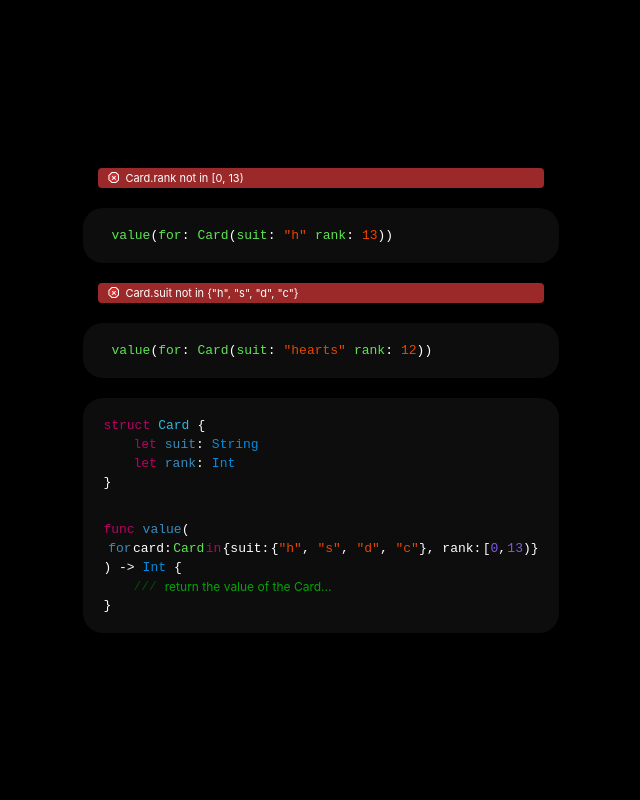
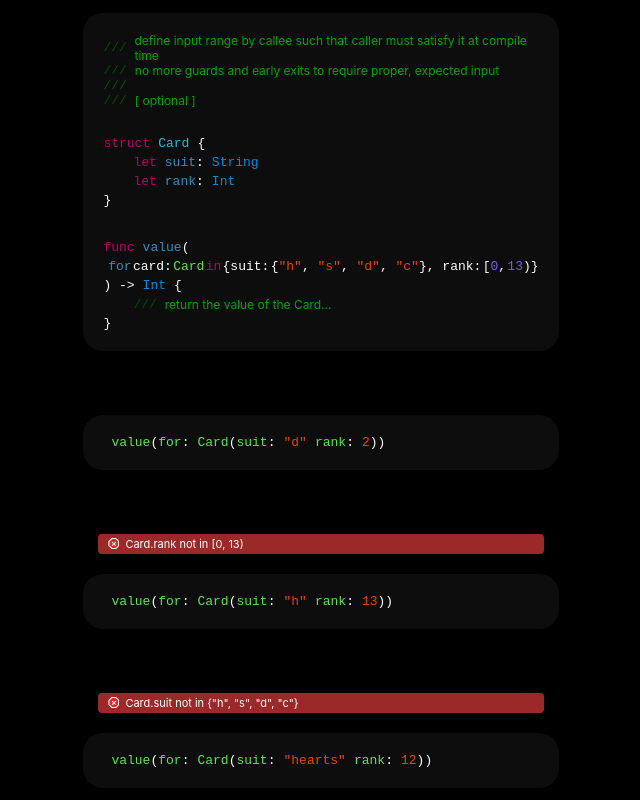
Before and after one commit to bmeikle56/premium-swift, a React (Create React App) app: page / in a window 1280 px wide. Shown: the whole page, without its empty margins (319-959 px from the left). Built offline with nearby package versions, Linux system fonts and the light colour scheme.

Commit message:
Finish page draft

```diff
--- a/src/pages/home.js
+++ b/src/pages/home.js
@@ -17,9 +17,8 @@ let palette = {
 
 function Comments() {
   return (
-    <div style={{background: 'rgb(13,13,13)', padding: 20, borderRadius: 20, display: 'flex', flexDirection: 'column', gap: 4, alignItems: 'flex-start'}}>
     <div style={{display: 'flex', alignItems: 'center', flexDirection: 'column', width: '100%'}}>
-        <div style={{display: 'flex', alignItems: 'center'}}>
+      <div style={{display: 'flex', alignItems: 'center', width: '100%'}}>
         <pre style={{color: palette.darkComment, display: 'inline', padding: 0, margin: 0}}>{'///'}</pre>
         <div style={{width: 8, padding: 0, margin: 0}}/>
         <p style={{color: palette.comment, display: 'inline', padding: 0, margin: 0, fontSize: 12}}>{'define input range by callee such that caller must satisfy it at compile time'}</p>
@@ -29,7 +28,15 @@ function Comments() {
         <div style={{width: 8, padding: 0, margin: 0}}/>
         <p style={{color: palette.comment, display: 'inline', padding: 0, margin: 0, fontSize: 12}}>{'no more guards and early exits to require proper, expected input'}</p>
       </div>
+      <div style={{display: 'flex', alignItems: 'center', width: '100%'}}>
+        <pre style={{color: palette.darkComment, display: 'inline', padding: 0, margin: 0}}>{'///'}</pre>
       </div>
+      <div style={{display: 'flex', alignItems: 'center', width: '100%'}}>
+        <pre style={{color: palette.darkComment, display: 'inline', padding: 0, margin: 0}}>{'///'}</pre>
+        <div style={{width: 8, padding: 0, margin: 0}}/>
+        <p style={{color: palette.comment, display: 'inline', padding: 0, margin: 0, fontSize: 12}}>{'[ optional ]'}</p>
+      </div>
+      <div style={{height: 24, padding: 0, margin: 0}}/>
     </div>
   )
 }
@@ -79,14 +86,9 @@ function Home() {
     animate={{ opacity: 1 }}
     transition={{ delay: 0.8, duration: 1 }}
     >
-      <ErrorMessage txt={'Card.rank not in [0, 13)'}/>
-      <CallFunction suit={'"h"'} rank={13}/>
-
-      <ErrorMessage txt={'Card.suit not in {"h", "s", "d", "c"}'}/>
-      <CallFunction suit={'"hearts"'} rank={12}/>
-
 
       <div style={{background: 'rgb(13,13,13)', padding: 20, borderRadius: 20, display: 'flex', flexDirection: 'column', gap: 4, width: '100%'}}>
+        <Comments/>
         <div style={{display: 'flex'}}>
           <pre style={{color: palette.pink, display: 'inline', padding: 0, margin: 0}}>struct</pre>
           <div style={{width: 8, padding: 0, margin: 0}}/>
@@ -173,6 +175,14 @@ function Home() {
           <pre style={{color: palette.white, display: 'inline', padding: 0, margin: 0}}>{'}'}</pre>
         </div>
       </div>
+      <div style={{height: 24, padding: 0, margin: 0}}/>
+      <CallFunction suit={'"d"'} rank={2}/>
+      <div style={{height: 24, padding: 0, margin: 0}}/>
+      <ErrorMessage txt={'Card.rank not in [0, 13)'}/>
+      <CallFunction suit={'"h"'} rank={13}/>
+      <div style={{height: 24, padding: 0, margin: 0}}/>
+      <ErrorMessage txt={'Card.suit not in {"h", "s", "d", "c"}'}/>
+      <CallFunction suit={'"hearts"'} rank={12}/>
     </motion.div>
   )
 }
```
Lines whose indentation alone changed are shown as unchanged.
